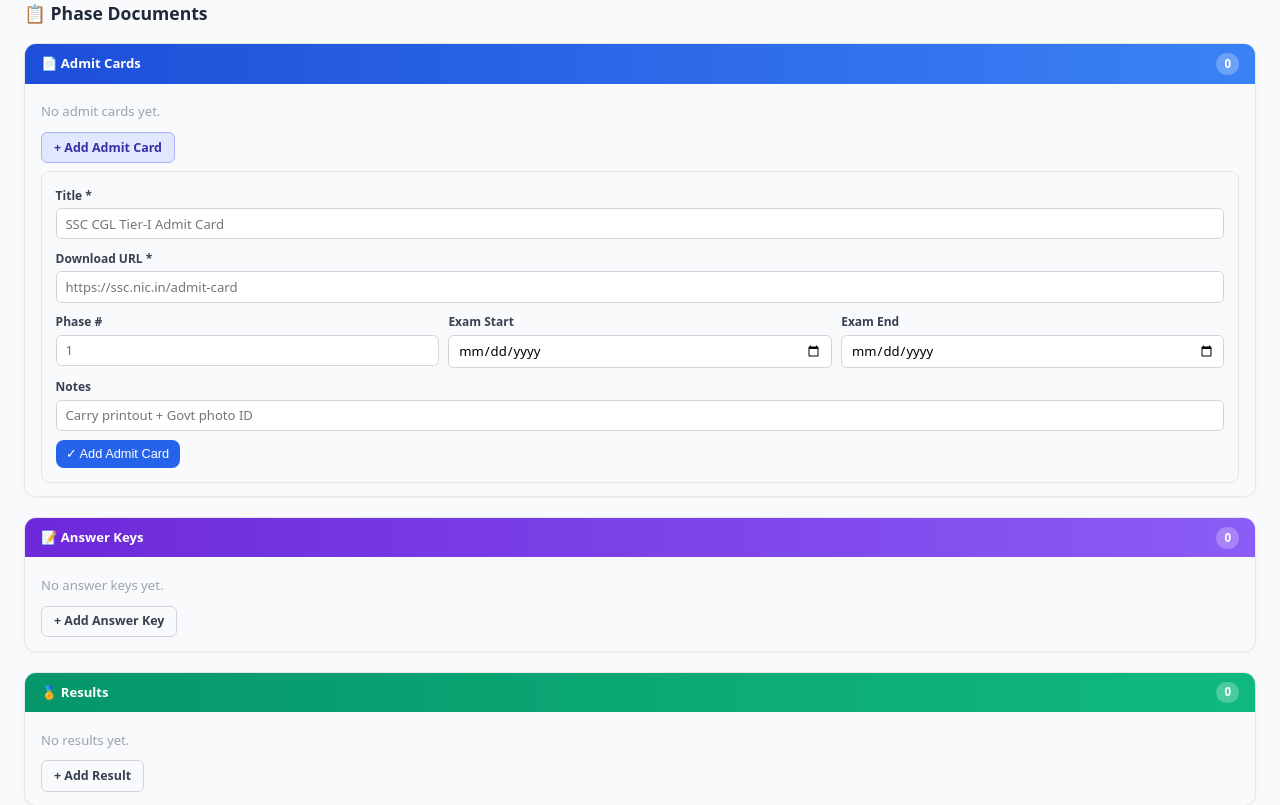
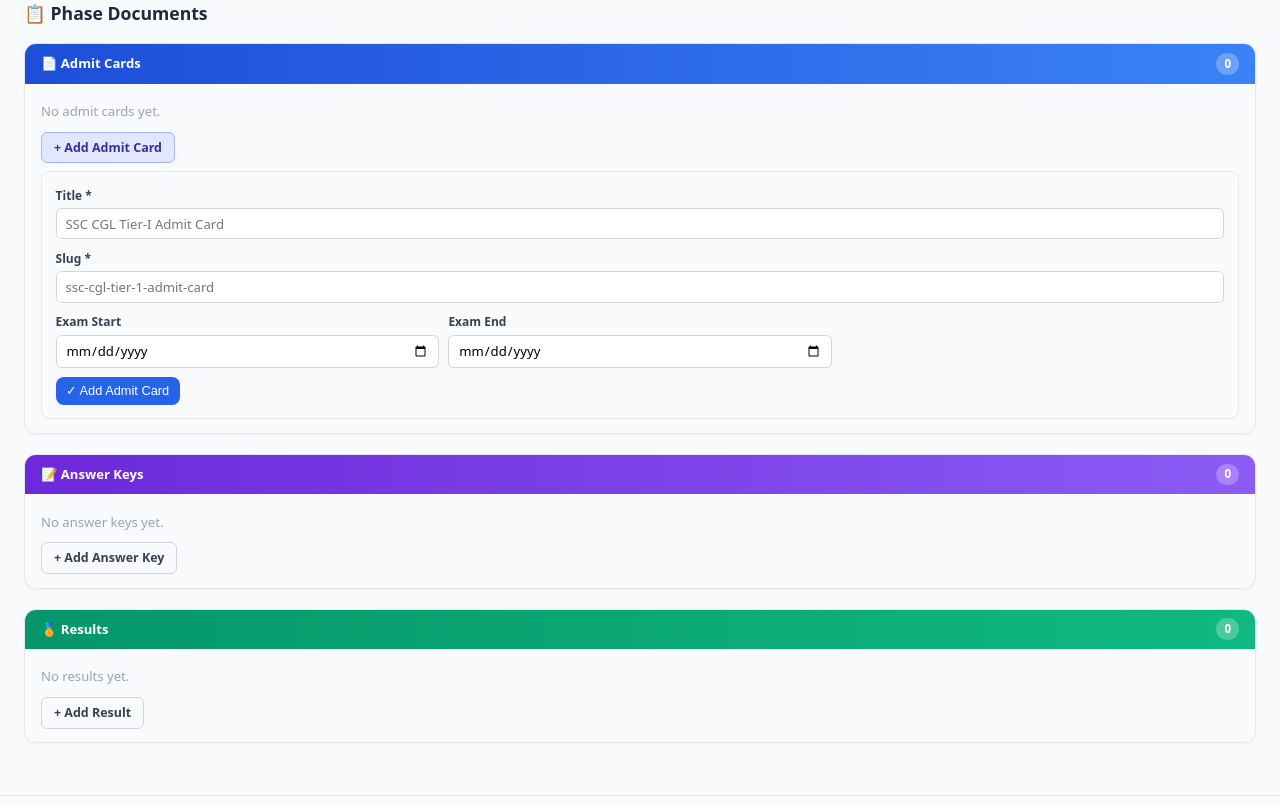
Before and after one commit to vacancyhai/hermes, a Flask app: template src/frontend-admin/app/templates/jobs/job_edit.html in a window 1280 px wide, after a click that opens the changed part. Shown: the part 2794-3599 px from the top of the page. Run offline with Flask 3, Linux system fonts and the light colour scheme; the template is opened without the code that fills it, so the values that code supplies are empty; some libraries are stand-ins or nearby versions.

Commit message:
fix: add job_id/admission_id filter to admin list endpoints, add slug fields to admin edit page forms

```diff
--- a/src/frontend-admin/app/__init__.py
+++ b/src/frontend-admin/app/__init__.py
@@ -393,6 +393,7 @@ def job_add_admit_card(job_id):
     form = request.form.to_dict()
     payload = {
         "job_id": job_id,
+        "slug": form.get("slug", ""),
         "title": form.get("title", ""),
         "exam_start": form.get("exam_start") or None,
         "exam_end": form.get("exam_end") or None,
@@ -414,6 +415,7 @@ def job_add_answer_key(job_id):
         files = []
     payload = {
         "job_id": job_id,
+        "slug": form.get("slug", ""),
         "title": form.get("title", ""),
         "files": files,
         "objection_deadline": form.get("objection_deadline") or None,
@@ -431,6 +433,7 @@ def job_add_result(job_id):
     form = request.form.to_dict()
     payload = {
         "job_id": job_id,
+        "slug": form.get("slug", ""),
         "title": form.get("title", ""),
         "result_type": form.get("result_type", "merit_list"),
         "total_qualified": int(form["total_qualified"]) if form.get("total_qualified") else None,
@@ -672,6 +675,7 @@ def admission_add_admit_card(admission_id):
     form = request.form.to_dict()
     payload = {
         "admission_id": admission_id,
+        "slug": form.get("slug", ""),
         "title": form.get("title", ""),
         "exam_start": form.get("exam_start") or None,
         "exam_end": form.get("exam_end") or None,
@@ -693,6 +697,7 @@ def admission_add_answer_key(admission_id):
         files = []
     payload = {
         "admission_id": admission_id,
+        "slug": form.get("slug", ""),
         "title": form.get("title", ""),
         "files": files,
         "objection_deadline": form.get("objection_deadline") or None,
@@ -710,6 +715,7 @@ def admission_add_result(admission_id):
     form = request.form.to_dict()
     payload = {
         "admission_id": admission_id,
+        "slug": form.get("slug", ""),
         "title": form.get("title", ""),
         "result_type": form.get("result_type", "merit_list"),
         "total_qualified": int(form["total_qualified"]) if form.get("total_qualified") else None,
--- a/src/frontend-admin/app/templates/jobs/job_edit.html
+++ b/src/frontend-admin/app/templates/jobs/job_edit.html
@@ -281,11 +281,10 @@
         <div class="pd-card-body">
             {% if admit_cards %}
             <table class="pd-table">
-                <thead><tr><th>Phase</th><th>Title</th><th>Valid Period</th><th></th></tr></thead>
+                <thead><tr><th>Title</th><th>Valid Period</th><th></th></tr></thead>
                 <tbody>
                 {% for ac in admit_cards %}
                 <tr>
-                    <td>{% if ac.phase_number %}<span class="pd-phase-badge">Phase {{ ac.phase_number }}</span>{% else %}—{% endif %}</td>
                     <td><strong>{{ ac.title }}</strong></td>
                     <td class="pd-meta">{{ ac.exam_start or '' }}{% if ac.exam_start and ac.exam_end %} → {% endif %}{{ ac.exam_end or '' }}</td>
                     <td>
@@ -305,11 +304,9 @@
                 <form method="POST" action="/jobs/{{ job.id }}/docs/admit-cards" class="pd-add-form">
                     <div class="pd-form-grid">
                         <div class="pd-fg pd-full"><label>Title *</label><input type="text" name="title" required placeholder="SSC CGL Tier-I Admit Card"></div>
-                        <div class="pd-fg pd-full"><label>Download URL *</label><input type="url" name="download_url" required placeholder="https://ssc.nic.in/admit-card"></div>
-                        <div class="pd-fg"><label>Phase #</label><input type="number" name="phase_number" min="1" max="10" placeholder="1"></div>
+                        <div class="pd-fg pd-full"><label>Slug *</label><input type="text" name="slug" required placeholder="ssc-cgl-tier-1-admit-card" pattern="[a-z0-9]+(?:-[a-z0-9]+)*"></div>
                         <div class="pd-fg"><label>Exam Start</label><input type="date" name="exam_start"></div>
                         <div class="pd-fg"><label>Exam End</label><input type="date" name="exam_end"></div>
-                        <div class="pd-fg pd-full"><label>Notes</label><input type="text" name="notes" placeholder="Carry printout + Govt photo ID"></div>
                     </div>
                     <button type="submit" class="btn btn-primary btn-sm" style="margin-top:.6rem">&#10003; Add Admit Card</button>
                 </form>
@@ -326,13 +323,11 @@
         <div class="pd-card-body">
             {% if answer_keys %}
             <table class="pd-table">
-                <thead><tr><th>Phase</th><th>Title</th><th>Type</th><th>Objection By</th><th></th></tr></thead>
+                <thead><tr><th>Title</th><th>Objection By</th><th></th></tr></thead>
                 <tbody>
                 {% for ak in answer_keys %}
                 <tr>
-                    <td>{% if ak.phase_number %}<span class="pd-phase-badge">Phase {{ ak.phase_number }}</span>{% else %}—{% endif %}</td>
                     <td><strong>{{ ak.title }}</strong></td>
-                    <td><span class="badge {{ 'badge-success' if ak.answer_key_type == 'final' else 'badge-warning' }}">{{ ak.answer_key_type | title }}</span></td>
                     <td class="pd-meta">{{ ak.objection_deadline or '—' }}</td>
                     <td>
                         <form method="POST" action="/jobs/{{ job.id }}/docs/answer-keys/{{ ak.id }}/delete" onsubmit="return confirm('Delete this answer key?')">
@@ -351,11 +346,9 @@
                 <form method="POST" action="/jobs/{{ job.id }}/docs/answer-keys" class="pd-add-form" onsubmit="buildAKFilesJson(this)">
                     <div class="pd-form-grid">
                         <div class="pd-fg pd-full"><label>Title *</label><input type="text" name="title" required placeholder="SSC CGL Tier-I Answer Key"></div>
-                        <div class="pd-fg"><label>Type</label><select name="answer_key_type"><option value="provisional">Provisional</option><option value="final">Final</option></select></div>
-                        <div class="pd-fg"><label>Phase #</label><input type="number" name="phase_number" min="1" max="10" placeholder="1"></div>
+                        <div class="pd-fg pd-full"><label>Slug *</label><input type="text" name="slug" required placeholder="ssc-cgl-tier-1-answer-key" pattern="[a-z0-9]+(?:-[a-z0-9]+)*"></div>
                         <div class="pd-fg"><label>Objection Deadline</label><input type="date" name="objection_deadline"></div>
                         <div class="pd-fg pd-full"><label>Download URL</label><input type="url" class="ak-file-url" placeholder="https://ssc.nic.in/answer-key.pdf"></div>
-                        <div class="pd-fg pd-full"><label>Objection URL</label><input type="url" name="objection_url" placeholder="https://ssc.nic.in/raise-objection"></div>
                     </div>
                     <input type="hidden" name="files_json" value="[]">
                     <button type="submit" class="btn btn-primary btn-sm" style="margin-top:.6rem">&#10003; Add Answer Key</button>
@@ -373,11 +366,10 @@
         <div class="pd-card-body">
             {% if results %}
             <table class="pd-table">
-                <thead><tr><th>Phase</th><th>Title</th><th>Type</th><th>Qualified</th><th></th></tr></thead>
+                <thead><tr><th>Title</th><th>Type</th><th>Qualified</th><th></th></tr></thead>
                 <tbody>
                 {% for res in results %}
                 <tr>
-                    <td>{% if res.phase_number %}<span class="pd-phase-badge">Phase {{ res.phase_number }}</span>{% else %}—{% endif %}</td>
                     <td><strong>{{ res.title }}</strong></td>
                     <td><span class="badge badge-info">{{ res.result_type | replace('_',' ') | title }}</span></td>
                     <td class="pd-meta">{{ res.total_qualified or '—' }}</td>
@@ -398,11 +390,9 @@
                 <form method="POST" action="/jobs/{{ job.id }}/docs/results" class="pd-add-form">
                     <div class="pd-form-grid">
                         <div class="pd-fg pd-full"><label>Title *</label><input type="text" name="title" required placeholder="SSC CGL Tier-I Result"></div>
+                        <div class="pd-fg pd-full"><label>Slug *</label><input type="text" name="slug" required placeholder="ssc-cgl-tier-1-result" pattern="[a-z0-9]+(?:-[a-z0-9]+)*"></div>
                         <div class="pd-fg"><label>Result Type</label><select name="result_type"><option value="shortlist">Shortlist</option><option value="cutoff">Cut-off</option><option value="merit_list" selected>Merit List</option><option value="final">Final</option></select></div>
-                        <div class="pd-fg"><label>Phase #</label><input type="number" name="phase_number" min="1" max="10" placeholder="1"></div>
                         <div class="pd-fg"><label>Total Qualified</label><input type="number" name="total_qualified" min="0" placeholder="85000"></div>
-                        <div class="pd-fg pd-full"><label>Download URL</label><input type="url" name="download_url" placeholder="https://ssc.nic.in/result"></div>
-                        <div class="pd-fg pd-full"><label>Notes</label><input type="text" name="notes" placeholder="Candidates qualified for Tier-II."></div>
                     </div>
                     <button type="submit" class="btn btn-primary btn-sm" style="margin-top:.6rem">&#10003; Add Result</button>
                 </form>
```
Also changed, not shown: src/backend/app/routers/content.py (+24 -3 lines), src/frontend-admin/app/templates/admissions/admission_edit.html (+6 -16 lines).
